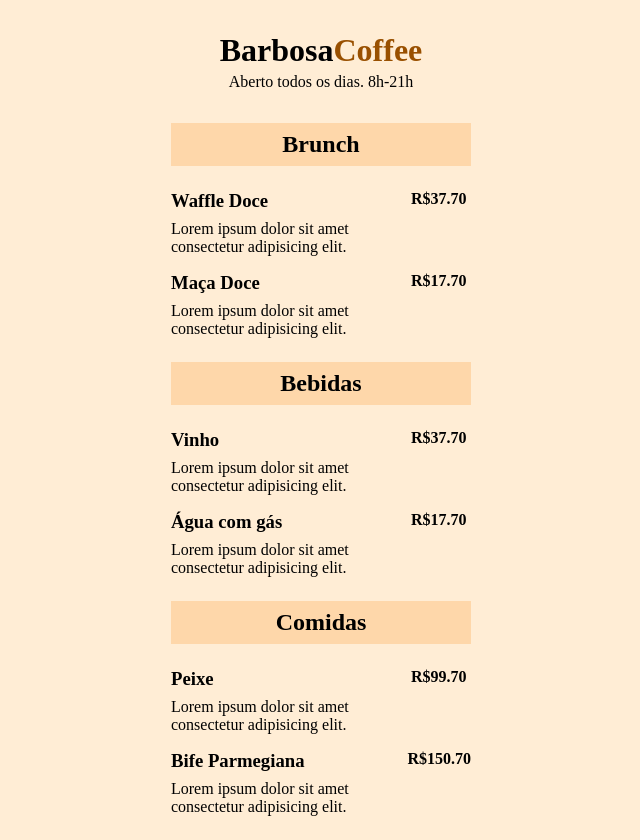
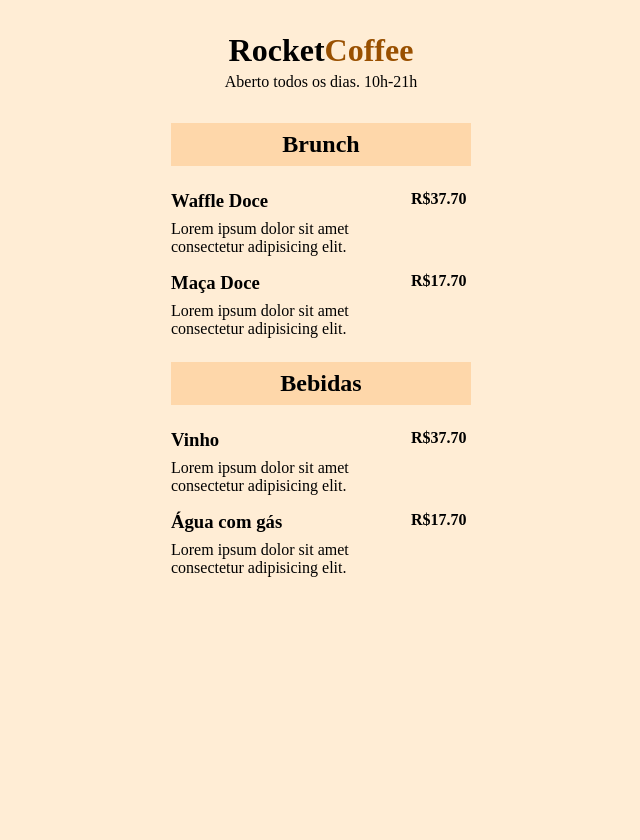
Before and after one commit to oi-fernandobarbosa/MaratonaExplorer-3, a plain HTML site: page index.html in a window 1280 px wide. Shown: the whole page, without its empty margins (319-959 px from the left). After the commit the page ends 800 px from the top, so only its background shows below. Drawn offline with Linux system fonts and the light colour scheme.

Commit message:
Add files via upload

```diff
--- a/index.html
+++ b/index.html
@@ -10,8 +10,8 @@
   <body>
 
     <header>
-      <h1>Barbosa<span>Coffee</span></h1>
-      <p>Aberto todos os dias. 8h-21h</p>
+      <h1>Rocket<span>Coffee</span></h1>
+      <p>Aberto todos os dias. 10h-21h</p>
     </header>
 
     <section>
@@ -78,41 +78,6 @@
         </li>
 
       </ul>
-
-
-    </section>
-
-    <section>
-      <h2>Comidas</h2>
-
-      <ul>
-        <li>
-          <div class="details">
-            <h3>Peixe</h3>
-            <p class="description">
-              Lorem ipsum dolor sit amet consectetur adipisicing elit.
-            </p>
-          </div>
-
-          <strong class="price">
-            R$99.70
-          </strong>
-        </li>
-
-        <li>
-          <div class="details">
-            <h3>Bife Parmegiana</h3>
-            <p class="description">
-              Lorem ipsum dolor sit amet consectetur adipisicing elit.
-            </p>
-          </div>
-
-          <strong class="price">
-            R$150.70
-          </strong>
-        </li>
-
-      </ul>
     </section>
 
   </body>
```
